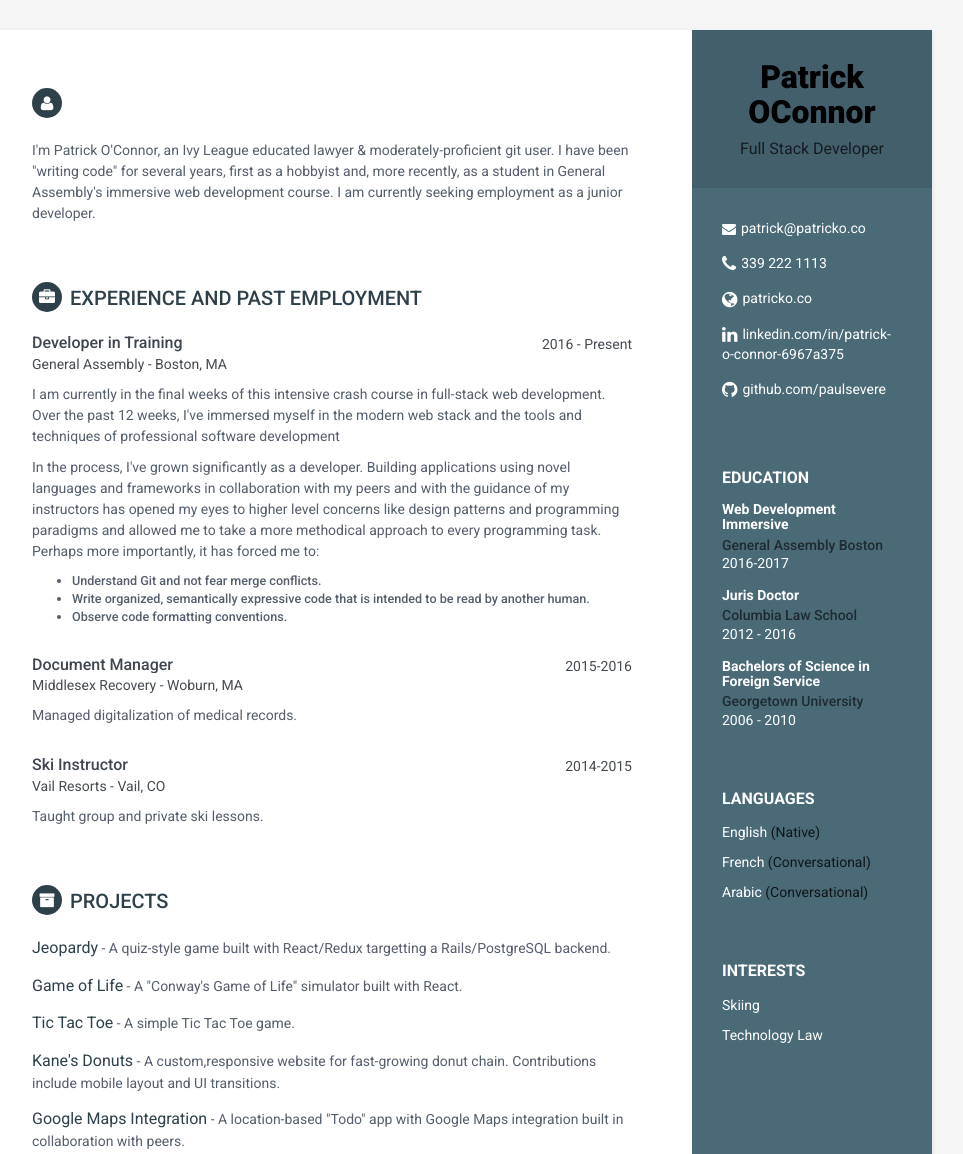
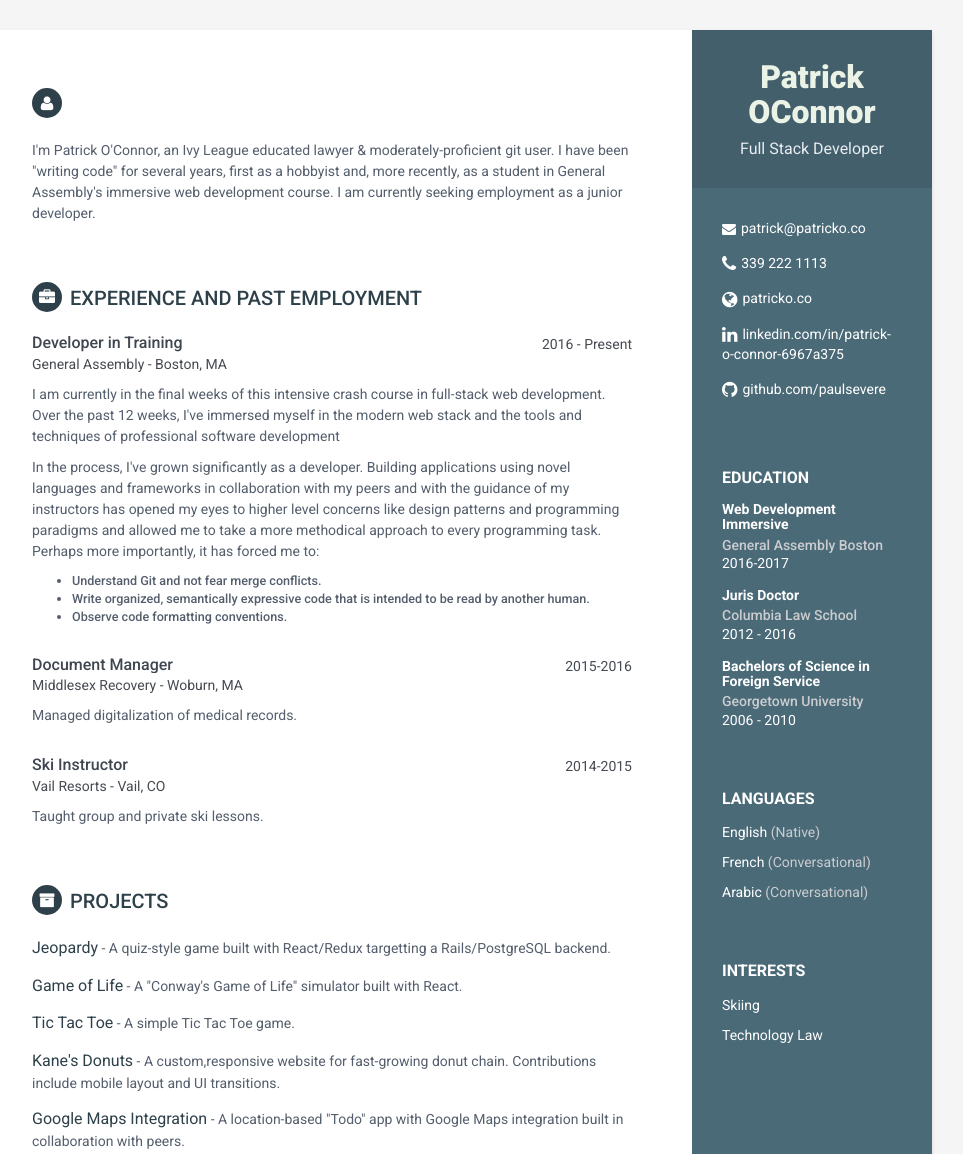
Before and after one commit to paulsevere/resume, a plain HTML site: page index.html in a window 1280 px wide. Shown: the top 1154 px of the page, without its empty margins (188-1151 px from the left). Drawn offline with Linux system fonts and the light colour scheme.

Commit message:
updates styles

```diff
--- a/assets/css/main-style.css
+++ b/assets/css/main-style.css
@@ -74,10 +74,10 @@ p {
   font-weight: 900;
   margin-top: 0;
   margin-bottom: 10px;
-  color:black;
+  color:rgb(235, 242, 230);
 }
 .sidebar-wrapper .tagline {
-  color: rgba(0, 0, 0, 0.7);
+  color: rgb(231, 237, 241);
   font-size: 16px;
   font-weight: 400;
   margin-top: 0;
@@ -122,7 +122,7 @@ p {
   margin-bottom: 0;
 }
 .sidebar-wrapper .education-container .meta {
-  color: rgba(0, 0, 0, 0.6);
+  color: rgba(236, 231, 231, 0.79);
   font-weight: 500;
   margin-bottom: 0px;
   margin-top: 0;
@@ -133,7 +133,7 @@ p {
   margin-bottom: 0px;
 }
 .sidebar-wrapper .languages-container .lang-desc {
-  color: rgba(0, 0, 0, 0.8);
+  color: rgba(236, 231, 231, 0.79);
 }
 .sidebar-wrapper .languages-list {
   margin-bottom: 0;
@@ -300,7 +300,9 @@ p {
     top: 1px;
   }
 }
-
+body.print .sidebar-wrapper .tagline{
+  color:rgba(0,0,0,.7);
+}
 body.print  .projects-section{
   display:none;
 }
```
